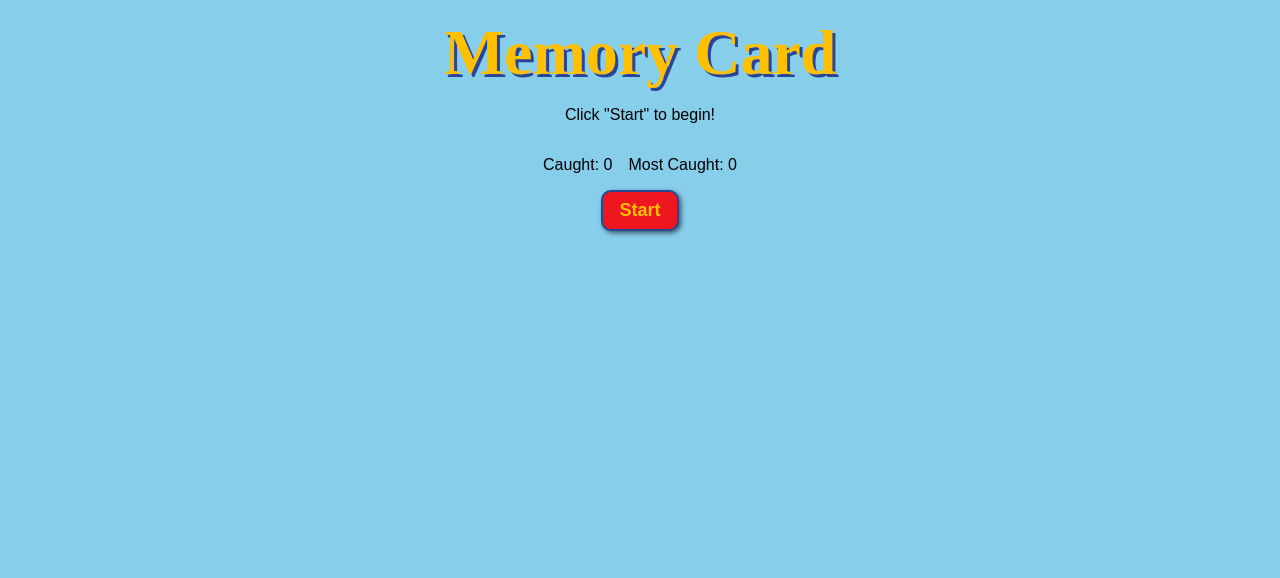
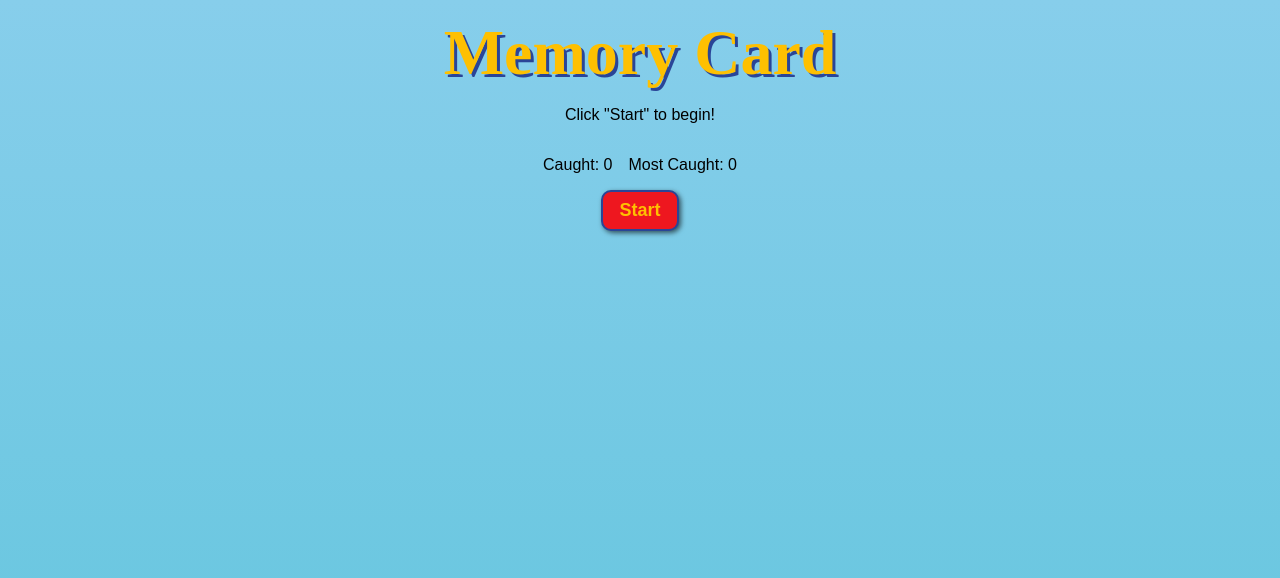
Before and after one commit to cobbland/memory-card, a React (Vite) app: page / in a window 1280 px wide. Shown: the top 578 px of the page. Built offline with nearby package versions, Linux system fonts and the light colour scheme; a web font is replaced by a local one.

Commit message:
Update background

```diff
--- a/src/styles/index.css
+++ b/src/styles/index.css
@@ -6,9 +6,9 @@ html {
 
 body {
   margin: 0;
-  /* height: 100vh; */
-  /* background: linear-gradient(to bottom, #87CEEB 0%, #62C5DD 70%); */
-  background-color: #87CEEB;
+  background: linear-gradient(#87CEEB, #62C5DD);
+  /* background-color: #87CEEB; */
+  background-attachment: fixed;
 }
 
 #root {
```
